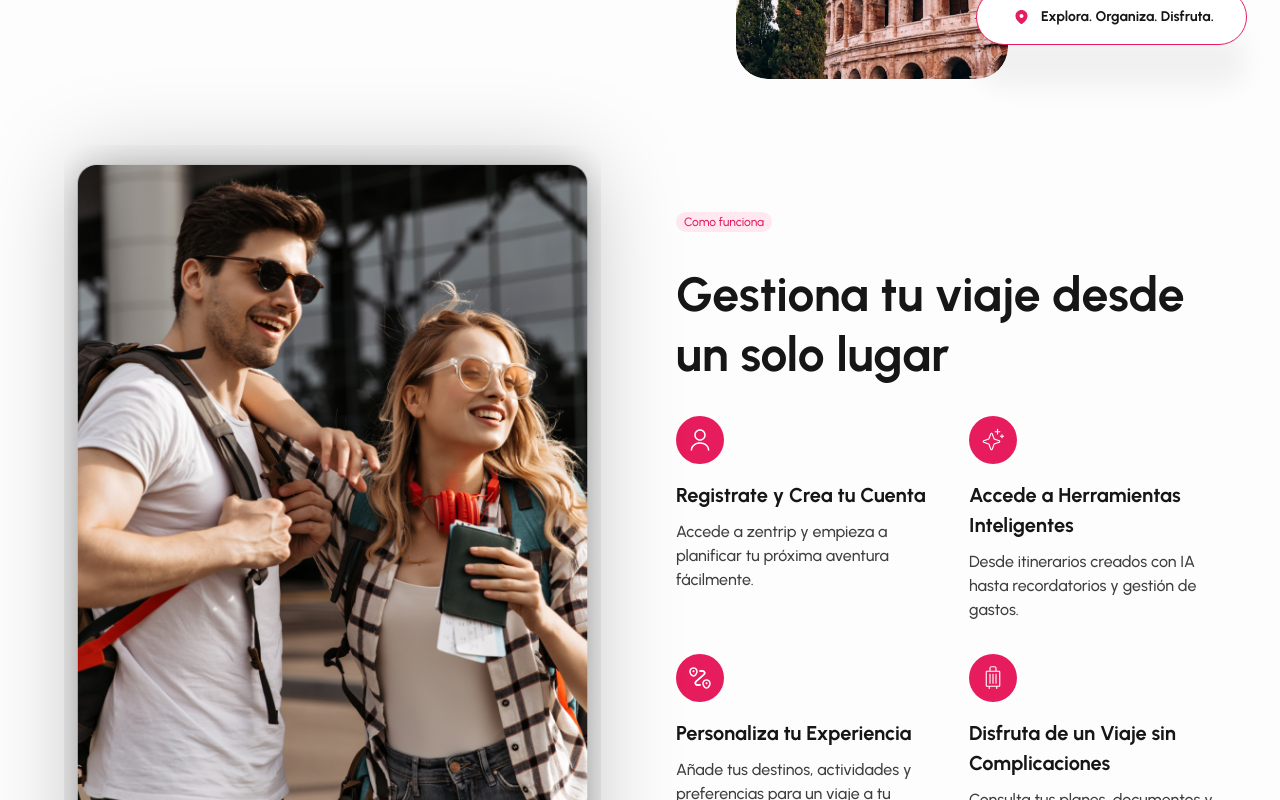
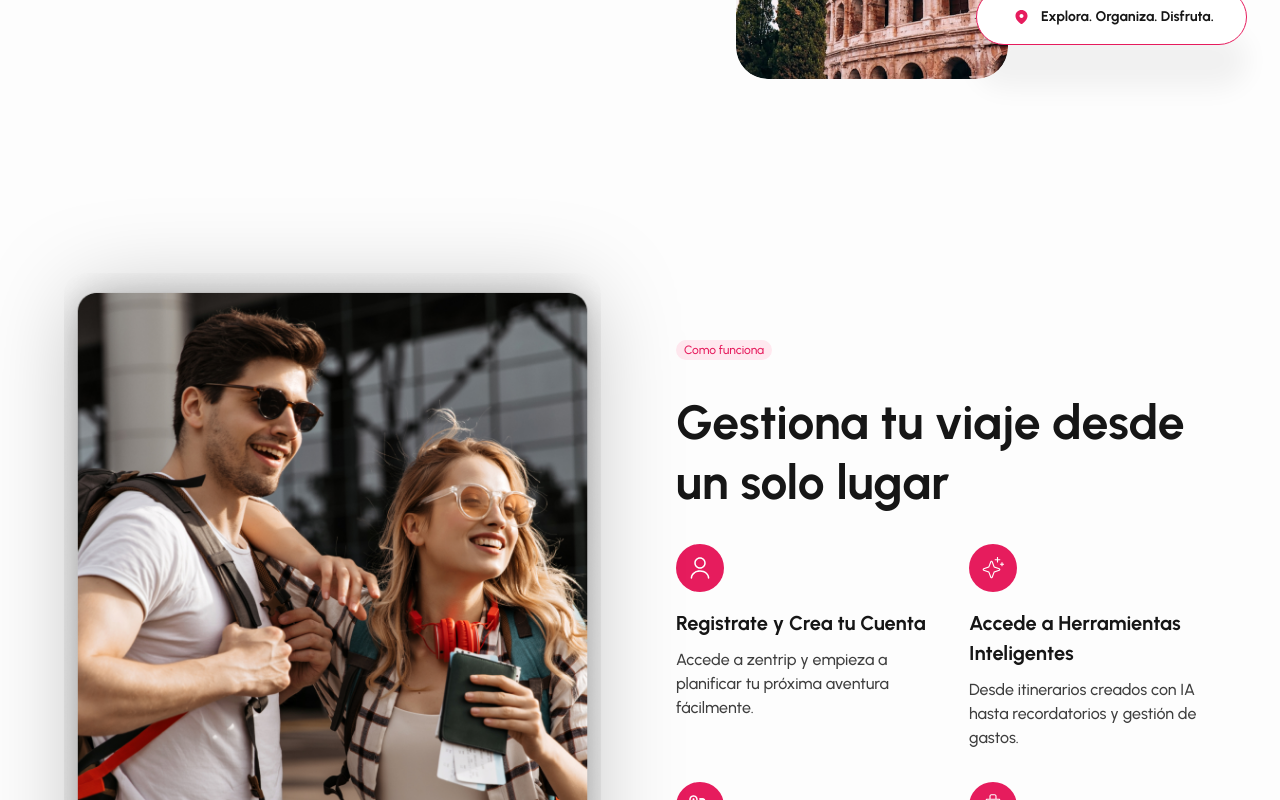
Before and after one commit to Ignacio918/viajes-app, a React (Vite) app in the folder viajes-app/: page / in a window 1280 px wide. Shown: the part 800-1600 px from the top of the page. Built offline with nearby package versions, Linux system fonts and the light colour scheme; a web font is replaced by a local one.

Commit message:
arreglo margenes howitworks

```diff
--- a/viajes-app/src/styles/HowItWorks.css
+++ b/viajes-app/src/styles/HowItWorks.css
@@ -1,6 +1,6 @@
-/* src/styles/HowItWorks.css */
 .how-it-works {
-  @apply w-full bg-[#FDFDFD] mb-20;
+  @apply w-full bg-[#FDFDFD];
+  padding: 128px 0 160px 0; /* 128px arriba (py-32) y 160px abajo para dar más espacio hacia beneficios */
 }
 
 .how-it-works__container {
```
